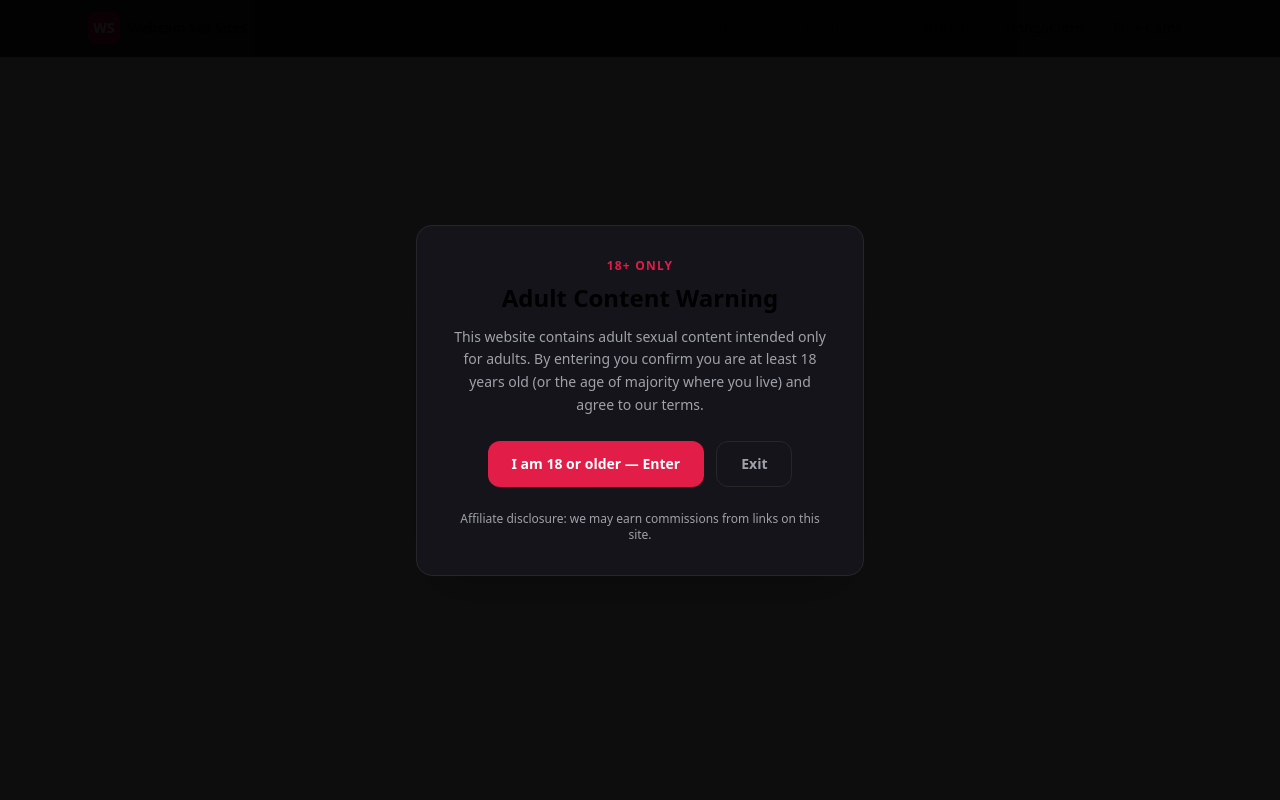
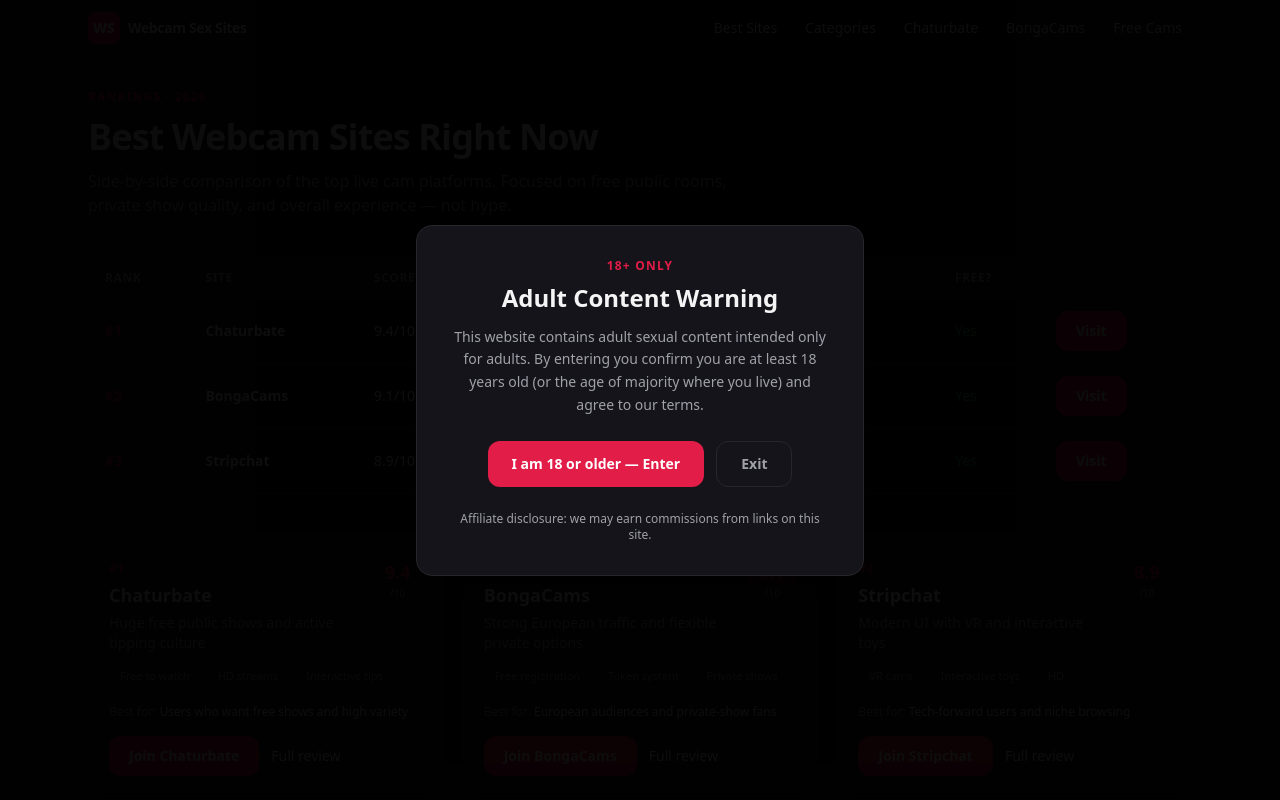
Before and after one commit to slimluca/webcamsexsites, a Next.js app: page /best-webcam-sites in a window 1280 px wide. Before the commit this address had no page. Shown: the top 800 px of the page. Built offline with nearby package versions, Linux system fonts and the light colour scheme.

Commit message:
Add best sites ranking and Chaturbate review pages

```diff
--- /dev/null
+++ b/src/app/best-webcam-sites/page.tsx
@@ -0,0 +1,99 @@
+import type { Metadata } from "next";
+import { affiliateSites } from "@/lib/affiliates";
+import SiteCard from "@/components/SiteCard";
+import { buildMetadata } from "@/lib/seo";
+import AffiliateCta from "@/components/AffiliateCta";
+
+export const metadata: Metadata = buildMetadata({
+  title: "Best Webcam Sites 2026 — Ranked & Compared",
+  description:
+    "The best live webcam sex sites in 2026 ranked by free content, model variety, reliability and value. Chaturbate, BongaCams, Stripchat and more.",
+  path: "/best-webcam-sites",
+});
+
+export default function BestWebcamSitesPage() {
+  return (
+    <article className="space-y-10">
+      <header className="space-y-3">
+        <p className="text-xs font-semibold uppercase tracking-widest text-accent">
+          Rankings · 2026
+        </p>
+        <h1 className="text-3xl font-black tracking-tight sm:text-4xl">
+          Best Webcam Sites Right Now
+        </h1>
+        <p className="max-w-2xl text-muted">
+          Side-by-side comparison of the top live cam platforms. Focused on
+          free public rooms, private show quality, and overall experience —
+          not hype.
+        </p>
+      </header>
+
+      <div className="overflow-x-auto rounded-2xl border border-card-border">
+        <table className="w-full min-w-[640px] text-left text-sm">
+          <thead className="bg-card text-xs uppercase tracking-wider text-muted">
+            <tr>
+              <th className="px-4 py-3 font-semibold">Rank</th>
+              <th className="px-4 py-3 font-semibold">Site</th>
+              <th className="px-4 py-3 font-semibold">Score</th>
+              <th className="px-4 py-3 font-semibold">Best for</th>
+              <th className="px-4 py-3 font-semibold">Free?</th>
+              <th className="px-4 py-3 font-semibold"></th>
+            </tr>
+          </thead>
+          <tbody>
+            {affiliateSites.map((site, i) => (
+              <tr
+                key={site.id}
+                className="border-t border-card-border hover:bg-card/60"
+              >
+                <td className="px-4 py-3 font-bold text-accent">#{i + 1}</td>
+                <td className="px-4 py-3 font-semibold">{site.name}</td>
+                <td className="px-4 py-3">{site.score}/10</td>
+                <td className="px-4 py-3 text-muted">{site.bestFor}</td>
+                <td className="px-4 py-3">
+                  {site.freeToJoin ? (
+                    <span className="text-success">Yes</span>
+                  ) : (
+                    "No"
+                  )}
+                </td>
+                <td className="px-4 py-3">
+                  <AffiliateCta slug={site.slug} label="Visit" />
+                </td>
+              </tr>
+            ))}
+          </tbody>
+        </table>
+      </div>
+
+      <div className="grid gap-5 md:grid-cols-3">
+        {affiliateSites.map((site, i) => (
+          <SiteCard key={site.id} site={site} rank={i + 1} />
+        ))}
+      </div>
+
+      <section className="space-y-3 text-sm leading-relaxed text-muted">
+        <h2 className="text-xl font-bold text-foreground">
+          How to choose a webcam site
+        </h2>
+        <p>
+          Start with free public rooms to learn the interface. Move to private
+          shows only when you know what you want. Compare token prices and
+          refund policies before buying large packs. Mobile performance matters
+          — test the site on your phone before spending.
+        </p>
+        <p>
+          For detailed breakdowns see our{" "}
+          <a href="/chaturbate-review" className="text-accent">
+            Chaturbate review
+          </a>{" "}
+          and{" "}
+          <a href="/bongacams-review" className="text-accent">
+            BongaCams review
+          </a>
+          .
+        </p>
+      </section>
+    </article>
+  );
+}
--- /dev/null
+++ b/src/app/chaturbate-review/page.tsx
@@ -0,0 +1,84 @@
+import type { Metadata } from "next";
+import { getSiteBySlug } from "@/lib/affiliates";
+import { buildMetadata } from "@/lib/seo";
+import AffiliateCta from "@/components/AffiliateCta";
+
+const site = getSiteBySlug("chaturbate")!;
+
+export const metadata: Metadata = buildMetadata({
+  title: "Chaturbate Review 2026 — Pros, Cons & Verdict",
+  description:
+    "Honest Chaturbate review: free public shows, tokens, mobile app, pros and cons. Is Chaturbate still the best free live cam site in 2026?",
+  path: "/chaturbate-review",
+});
+
+export default function ChaturbateReviewPage() {
+  return (
+    <article className="mx-auto max-w-3xl space-y-8">
+      <header className="space-y-3">
+        <p className="text-xs font-semibold uppercase tracking-widest text-accent">
+          Review · Score {site.score}/10
+        </p>
+        <h1 className="text-3xl font-black tracking-tight sm:text-4xl">
+          Chaturbate Review (2026)
+        </h1>
+        <p className="text-muted">{site.tagline}</p>
+        <AffiliateCta slug="chaturbate" label="Visit Chaturbate" />
+      </header>
+
+      <section className="grid gap-4 sm:grid-cols-2">
+        <div className="rounded-xl border border-card-border bg-card p-5">
+          <h2 className="mb-3 text-sm font-bold text-success">Pros</h2>
+          <ul className="space-y-2 text-sm text-muted">
+            {site.pros.map((p) => (
+              <li key={p}>• {p}</li>
+            ))}
+          </ul>
+        </div>
+        <div className="rounded-xl border border-card-border bg-card p-5">
+          <h2 className="mb-3 text-sm font-bold text-accent">Cons</h2>
+          <ul className="space-y-2 text-sm text-muted">
+            {site.cons.map((c) => (
+              <li key={c}>• {c}</li>
+            ))}
+          </ul>
+        </div>
+      </section>
+
+      <section className="space-y-3 text-sm leading-relaxed text-muted">
+        <h2 className="text-xl font-bold text-foreground">Overview</h2>
+        <p>
+          Chaturbate remains one of the largest free live cam platforms. Public
+          rooms are free to watch; models earn through tips and private shows.
+          The catalogue is enormous, which is both the main strength and a
+          source of noise for new users.
+        </p>
+        <h2 className="text-xl font-bold text-foreground">Tokens & pricing</h2>
+        <p>
+          Interaction runs on tokens. Pack prices vary by region and promotions.
+          Start with a small pack until you know how much you use. Always check
+          the current price list inside the site before buying.
+        </p>
+        <h2 className="text-xl font-bold text-foreground">Who it is for</h2>
+        <p>
+          Best for users who want free public content first, high model
+          variety, and an active tipping culture. If you prefer a quieter,
+          more curated European feel, compare with BongaCams.
+        </p>
+        <h2 className="text-xl font-bold text-foreground">Verdict</h2>
+        <p>
+          Chaturbate earns our top overall score for scale, free content, and
+          reliability. It is the default recommendation for most first-time
+          users in 2026.
+        </p>
+      </section>
+
+      <div className="rounded-2xl border border-accent/30 bg-accent-soft p-6 text-center">
+        <p className="mb-4 text-sm font-medium">
+          Ready to try Chaturbate? Free to join and watch public rooms.
+        </p>
+        <AffiliateCta slug="chaturbate" label="Join Chaturbate" />
+      </div>
+    </article>
+  );
+}
```
